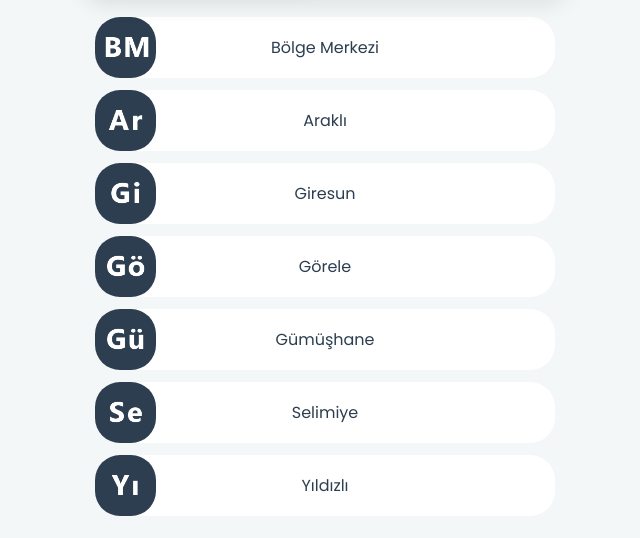
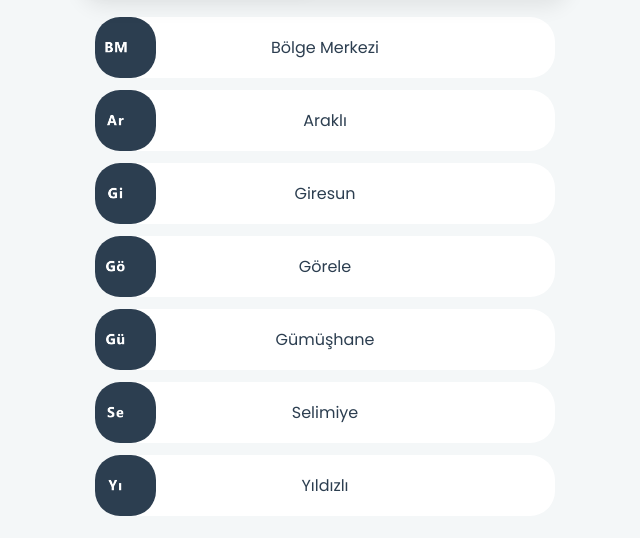
Before and after one commit to tunahanyldzsy/kisaetablolinkleri, a plain HTML site: page index.html in a window 1280 px wide. Shown: the part 259-797 px from the top of the page, without its empty margins (315-955 px from the left). Drawn offline with Linux system fonts and the light colour scheme.

Commit message:
Update style.css

```diff
--- a/style.css
+++ b/style.css
@@ -215,7 +215,7 @@
         margin-bottom: 40px;
     }
     .con-links a img {
-        max-width: 44px;
+        max-width: 22px;
         position: absolute;
         left: 10px;
         z-index: 10;
```
